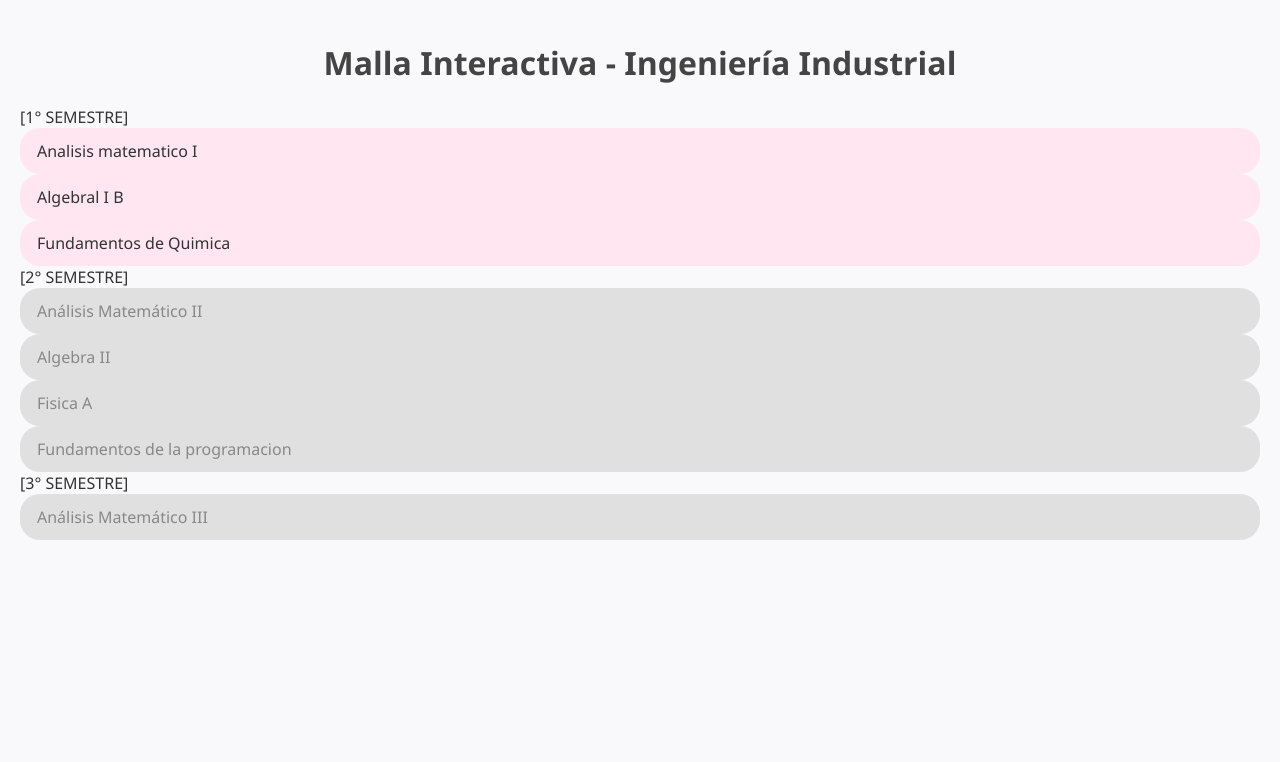
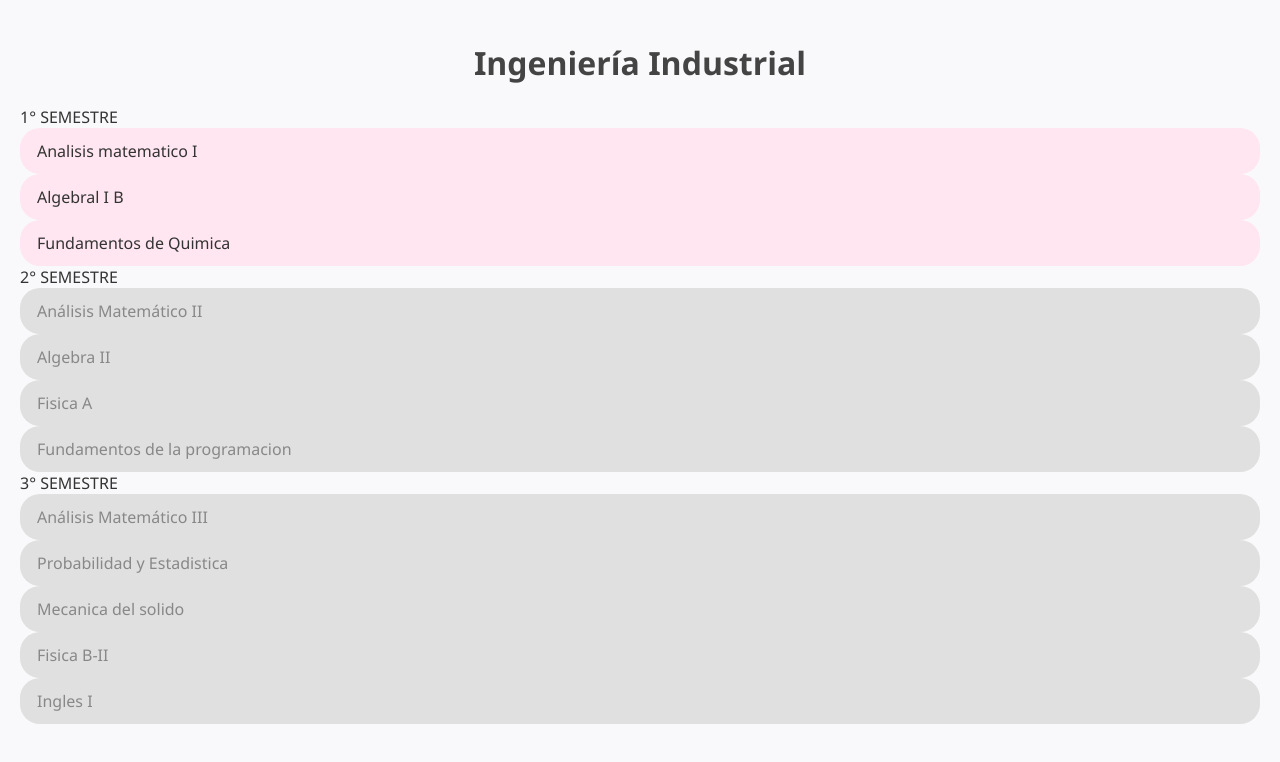
Before and after one commit to oriib01/Malla-industrial, a plain HTML site: page index.html in a window 1280 px wide. Drawn offline with Linux system fonts and the light colour scheme.

Commit message:
Update index.html

```diff
--- a/index.html
+++ b/index.html
@@ -49,21 +49,25 @@
   </style>
 </head>
 <body>
-  <h1>Malla Interactiva - Ingeniería Industrial</h1>
+  <h1> Ingeniería Industrial</h1>
 
   <!-- Materias de todos los años irán aquí -->
   <!-- Por brevedad solo se indica que está completo -->
-  <div class="1°"><div class="semestre 1">[1° SEMESTRE]</div></div>
+  <div class="1°"><div class="semestre 1">1° SEMESTRE</div></div>
   <div class="subject" data-code="AM1">Analisis matematico I</div>
 <div class="subject" data-code="AIB">Algebral I B </div>
 <div class="subject" data-code="FQ">Fundamentos de Quimica </div>
-<div class="1°"><div class="semestre 2">[2° SEMESTRE]</div></div>
+<div class="1°"><div class="semestre 2">2° SEMESTRE</div></div>
   <div class="subject locked" data-code="AM2" data-req="AM1">Análisis Matemático II</div>
  <div class="subject locked" data-code="AGII" data-req="AIB">Algebra II </div>
   <div class="subject locked" data-code="FISA" data-req="AM1,AIB">Fisica A </div>
   <div class="subject locked" data-code="FP" data-req="AM1,AIB">Fundamentos de la programacion</div>
-   <div class="1°"><div class="semestre 3">[3° SEMESTRE]</div></div>
+   <div class="1°"><div class="semestre 3">3° SEMESTRE</div></div>
    <div class="subject locked" data-code="AM3" data-req="AM2">Análisis Matemático III</div>
+  <div class="subject locked" data-code="PyE" data-req="AM2">Probabilidad y Estadistica</div>
+  <div class="subject locked" data-code="MdS" data-req="FISA">Mecanica del solido</div>
+  <div class="subject locked" data-code="FBII" data-req="FISA">Fisica B-II</div>
+  <div class="subject locked" data-code="ING" >Ingles I</div>
   <script>
     const subjects = document.querySelectorAll('.subject');
     function checkUnlocks() {
```
